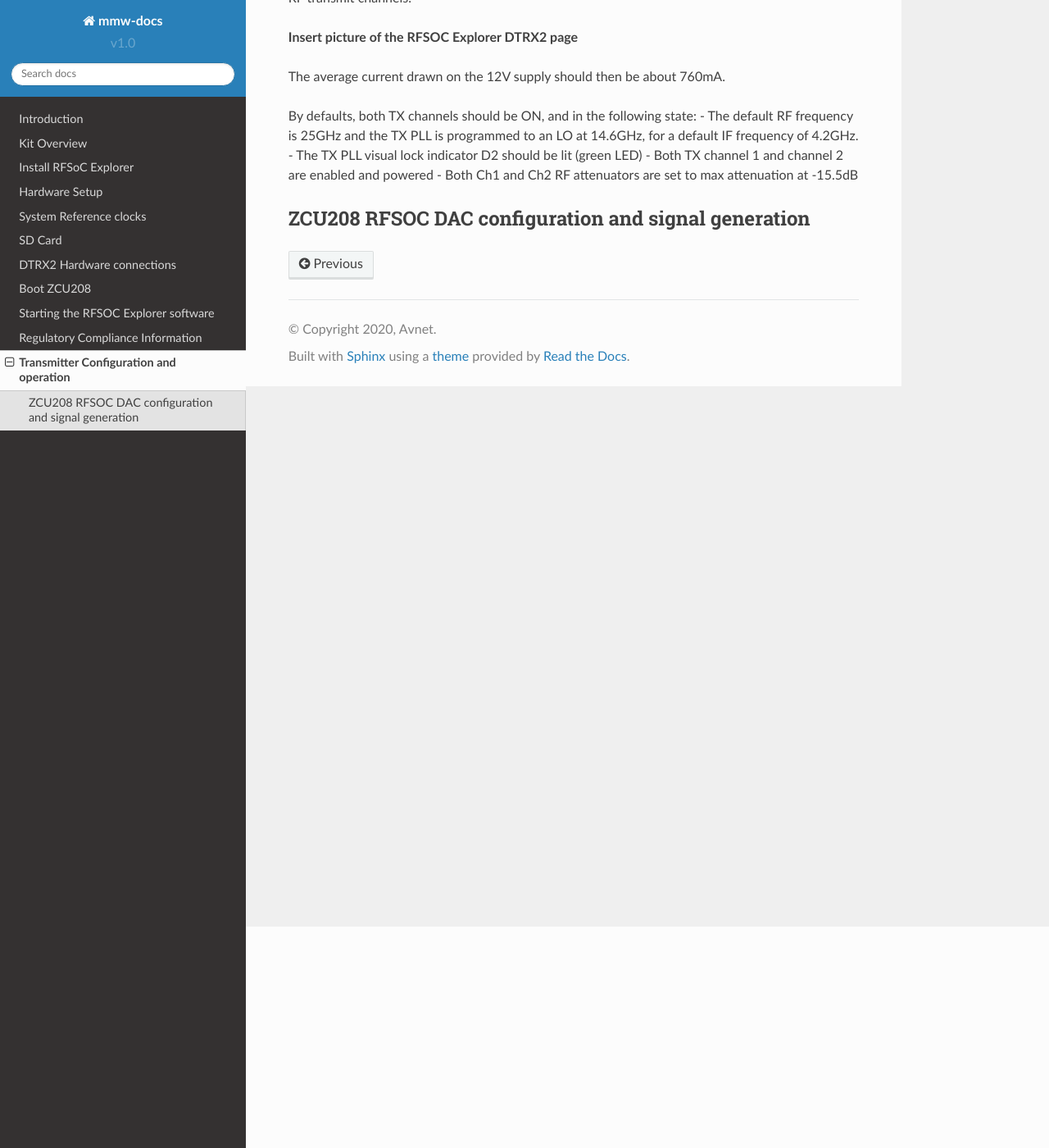
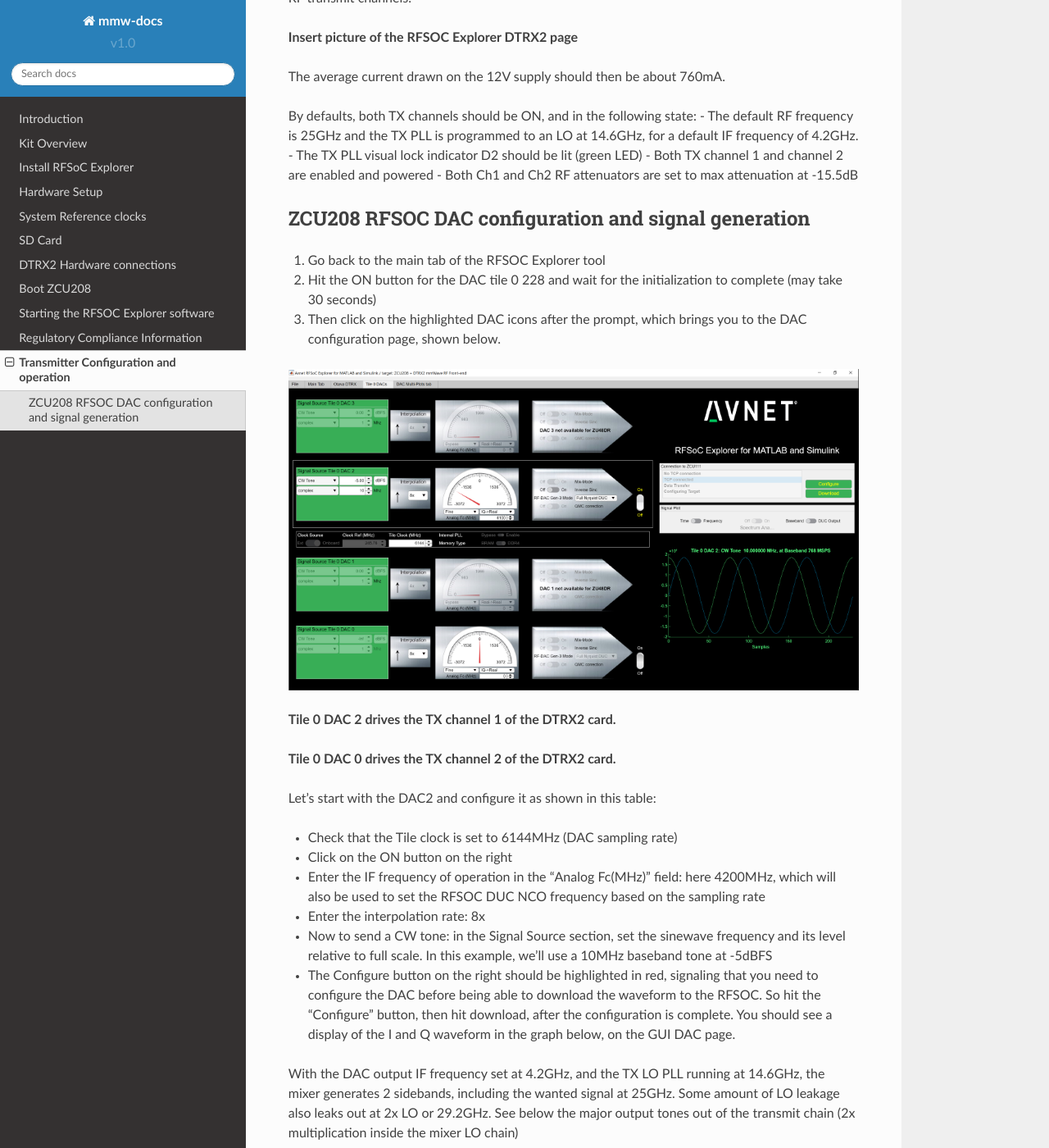
Before and after one commit to AvnetDev/rfsoc-board-docs, a Sphinx documentation site: the page built from docs/source/tx_setup.rst, in a window 1280 px wide and 1400 px high, scrolled down 270 px. Shown: the whole window at 82% size. Built offline with Sphinx 7.4.7 and the Read the Docs theme 2.0.0, drawn with Linux system fonts in a browser that asks for light colours; some of the changed text lies outside the part shown.

Commit message:
TX power up and DACs config description

```diff
--- a/docs/source/tx_setup.rst
+++ b/docs/source/tx_setup.rst
@@ -16,3 +16,25 @@ By defaults, both TX channels should be ON, and in the following state:
 
 ZCU208 RFSOC DAC configuration and signal generation
 ^^^^^^^^^^^^^^^^^^^^^^^^^^^^^^^^^^^^^^^^^^^^^^^^^^^^
+#. Go back to the main tab of the RFSOC Explorer tool
+#. Hit the ON button for the DAC tile 0 228 and wait for the initialization to complete (may take 30 seconds)
+#. Then click on the highlighted DAC icons after the prompt, which brings you to the DAC configuration page, shown below.
+
+.. image:: images_tx_setup/RFSOCX_RFSOC_DACs_cntrl_page.jpg
+
+**Tile 0 DAC 2 drives the TX channel 1 of the DTRX2 card.**
+
+**Tile 0 DAC 0 drives the TX channel 2 of the DTRX2 card.**
+
+Let’s start with the DAC2 and configure it as shown in this table:
+
+-	Check that the Tile clock is set to 6144MHz (DAC sampling rate)
+-	Click on the ON button on the right
+-	Enter the IF frequency of operation in the "Analog Fc(MHz)" field: here 4200MHz, which will also be used to set the RFSOC DUC NCO frequency based on the sampling rate
+-	Enter the interpolation rate: 8x
+-	Now to send a CW tone: in the Signal Source section, set the sinewave frequency and its level relative to full scale. In this example, we’ll use a 10MHz baseband tone at -5dBFS
+-	The Configure button on the right should be highlighted in red, signaling that you need to configure the DAC before being able to download the waveform to the RFSOC. So hit the “Configure” button, then hit download, after the configuration is complete. You should see a display of the I and Q waveform in the graph below, on the GUI DAC page.
+
+With the DAC output IF frequency set at 4.2GHz, and the TX LO PLL running at 14.6GHz, the mixer generates 2 sidebands, including the wanted signal at 25GHz. Some amount of LO leakage also leaks out at 2x LO or 29.2GHz. See below the major output tones out of the transmit chain (2x multiplication inside the mixer LO chain)
+
+**Add picture of the expected major tones**
```
